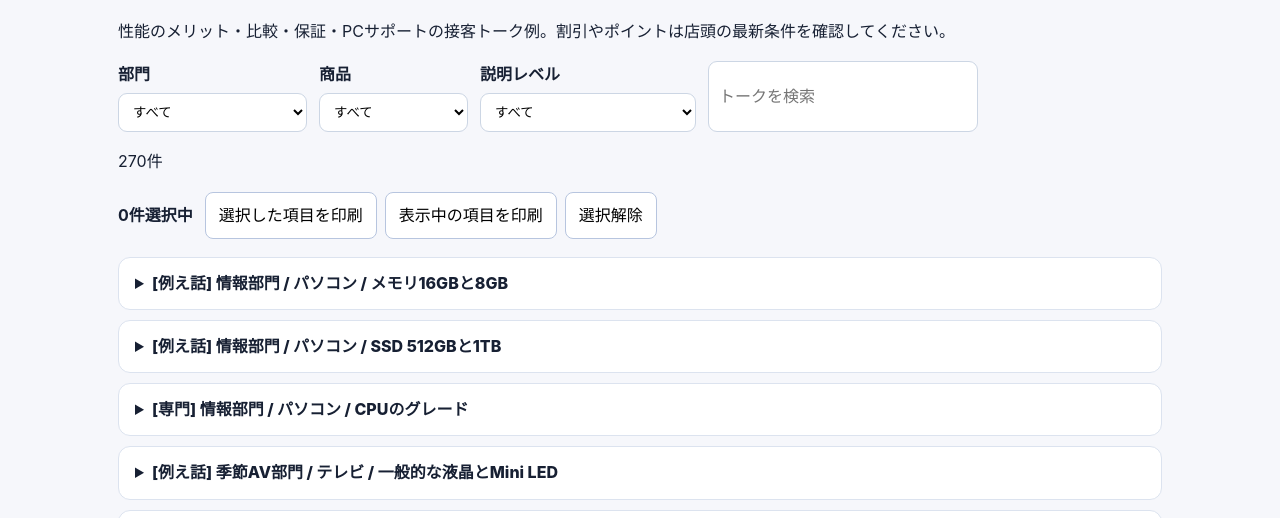
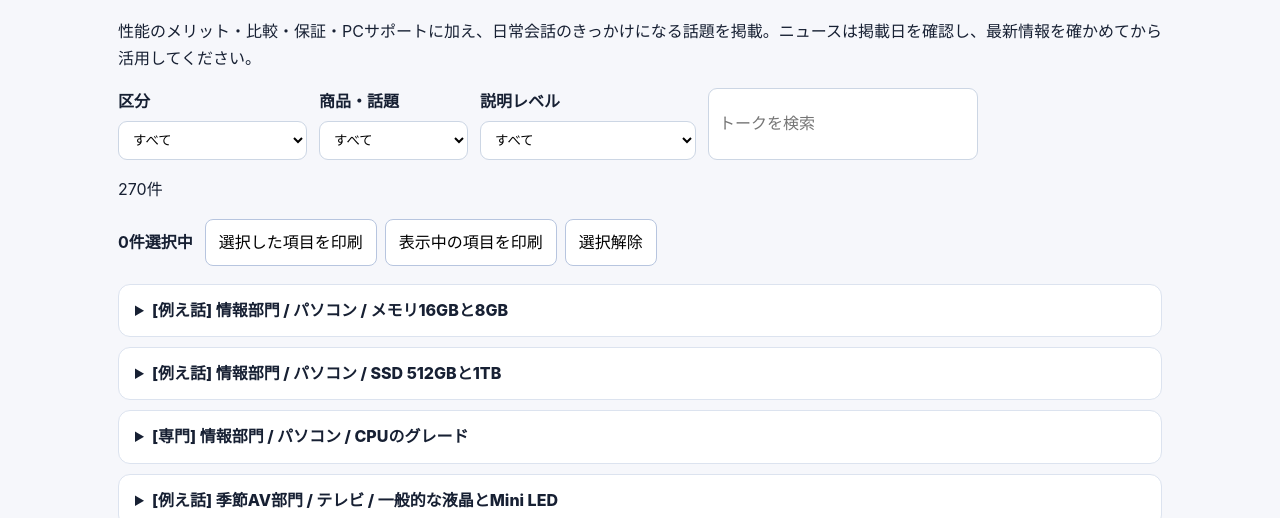
Before and after one commit to ryofukazawa324-ai/kadenhanbaigyomu, a plain HTML site: page talk_examples.html in a window 1280 px wide. Shown: the part 229-747 px from the top of the page. Drawn offline with Linux system fonts and the light colour scheme.

Commit message:
Update talk examples labels and cache version

```diff
--- a/talk_examples.html
+++ b/talk_examples.html
@@ -1 +1 @@
-<!doctype html><html lang="ja"><head><meta charset="utf-8"><meta name="viewport" content="width=device-width,initial-scale=1"><title>トーク一例集</title><link rel="stylesheet" href="site.css"><link rel="stylesheet" href="talk_examples.css"></head><body><div id="header"></div><main class="shell"><h1>トーク一例集</h1><p>性能のメリット・比較・保証・PCサポートの接客トーク例。割引やポイントは店頭の最新条件を確認してください。</p><div class="talkTools"><label>部門 <select id="genre"><option value="">すべて</option></select></label><label>商品 <select id="type"><option value="">すべて</option></select></label><label>説明レベル <select id="level"><option value="">すべて</option><option value="例え話">例え話（専門用語を抑える）</option><option value="標準">標準（基本用語を使う）</option><option value="専門">専門（詳しい用語も使う）</option></select></label><input id="search" type="search" placeholder="トークを検索"></div><p id="count"></p><div class="printTools"><span id="selectedCount">0件選択中</span><button type="button" id="printSelected">選択した項目を印刷</button><button type="button" id="printVisible">表示中の項目を印刷</button><button type="button" id="clearSelected">選択解除</button></div><div id="items">読み込み中…</div></main><script src="site.js"></script><script src="talk_examples.js?v=20261124-smartwatch"></script></body></html>
+<!doctype html><html lang="ja"><head><meta charset="utf-8"><meta name="viewport" content="width=device-width,initial-scale=1"><title>トーク一例集</title><link rel="stylesheet" href="site.css"><link rel="stylesheet" href="talk_examples.css"></head><body><div id="header"></div><main class="shell"><h1>トーク一例集</h1><p>性能のメリット・比較・保証・PCサポートに加え、日常会話のきっかけになる話題を掲載。ニュースは掲載日を確認し、最新情報を確かめてから活用してください。</p><div class="talkTools"><label>区分 <select id="genre"><option value="">すべて</option></select></label><label>商品・話題 <select id="type"><option value="">すべて</option></select></label><label>説明レベル <select id="level"><option value="">すべて</option><option value="例え話">例え話（専門用語を抑える）</option><option value="標準">標準（基本用語を使う）</option><option value="専門">専門（詳しい用語も使う）</option></select></label><input id="search" type="search" placeholder="トークを検索"></div><p id="count"></p><div class="printTools"><span id="selectedCount">0件選択中</span><button type="button" id="printSelected">選択した項目を印刷</button><button type="button" id="printVisible">表示中の項目を印刷</button><button type="button" id="clearSelected">選択解除</button></div><div id="items">読み込み中…</div></main><script src="site.js"></script><script src="talk_examples.js?v=20261124-life-topics"></script></body></html>
```
